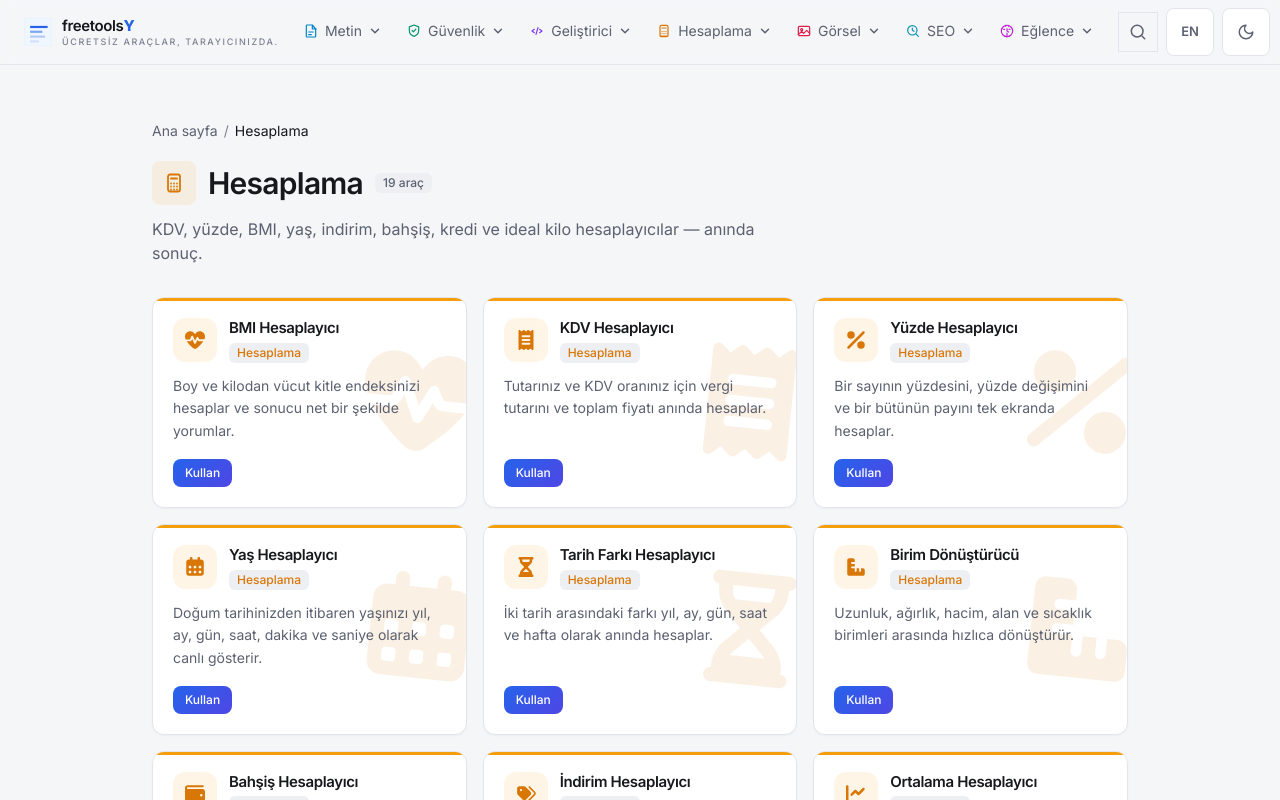
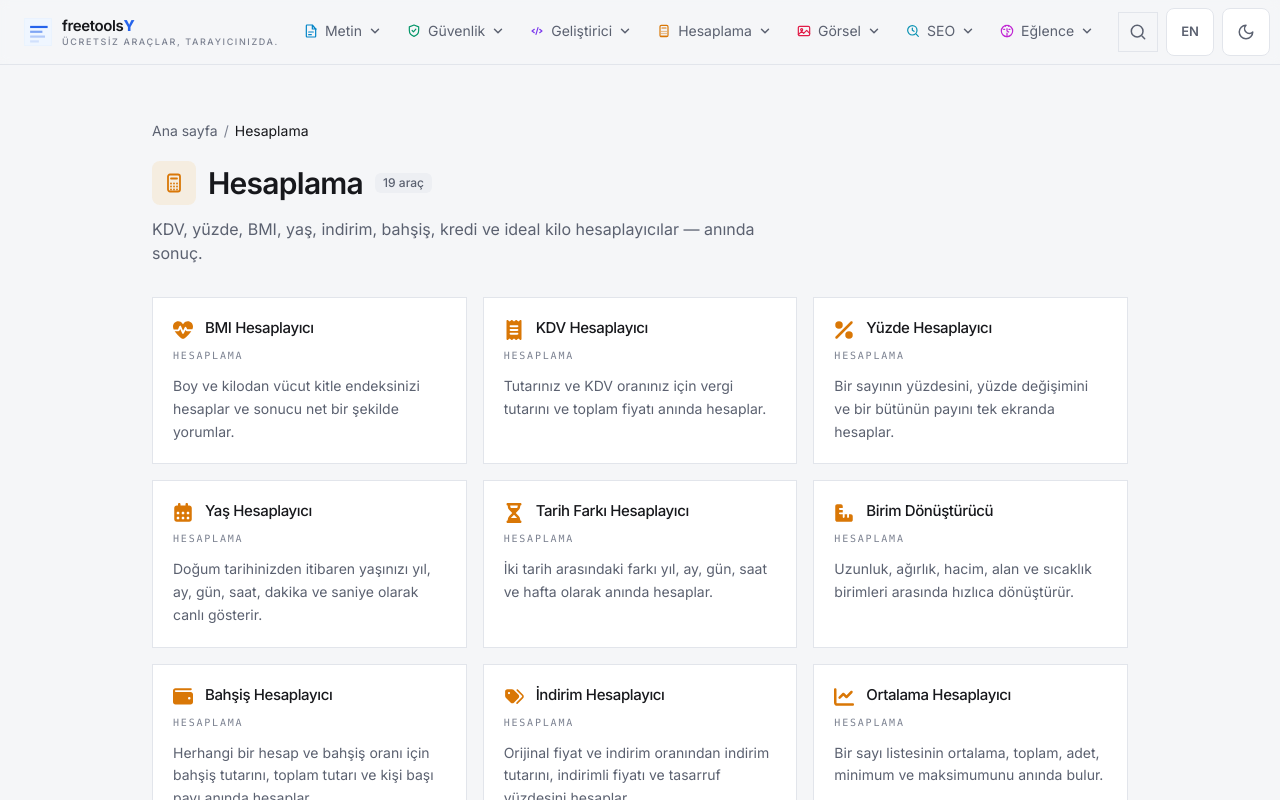
Before and after one commit to 4min-prog/freetoolsy, a Next.js app: page /tr/kategoriler/calculation in a window 1280 px wide. Shown: the top 800 px of the page. Built offline with nearby package versions, Linux system fonts and the light colour scheme.

Commit message:
all tools: kartlari kare/sac-teli dile cevir (golge, ziplama, renkli ut, watermark, dolu buton kaldi); kategori sekmeleri monokrom + renkli ikon

```diff
--- a/components/ToolCard.tsx
+++ b/components/ToolCard.tsx
@@ -9,50 +9,42 @@ import type { Tool } from "@/data/tools";
 export default function ToolCard({ tool }: { tool: Tool }) {
   const t = useTranslations(`ToolMeta.${tool.slug}`);
   const tc = useTranslations("Categories");
-  const common = useTranslations("Common");
   const theme = categoryTheme(tool.category);
 
   return (
     <Link
       href={`/araclar/${tool.slug}`}
-      className={`group relative flex flex-col overflow-hidden rounded-xl border border-border bg-surface p-5 shadow-card transition-all duration-200 hover:-translate-y-1 hover:shadow-card-hover ${theme.hoverBorder} fade-in-up`}
+      className={`group flex flex-col border border-border bg-surface p-4 transition-colors hover:bg-surface-2 active:bg-surface-2 sm:p-5 ${theme.hoverBorder}`}
     >
-      <span
-        aria-hidden="true"
-        className={`pointer-events-none absolute inset-x-0 top-0 h-[3px] rounded-t-xl ${theme.strip}`}
+      <div className="flex items-start gap-3">
+        <ToolIcon
+          id={tool.slug}
+          className={`mt-0.5 h-5 w-5 shrink-0 ${theme.iconText}`}
         />
-      <span
-        aria-hidden="true"
-        className="pointer-events-none absolute inset-y-0 right-0 flex w-[30%] items-center justify-center opacity-10 transition-opacity duration-200 group-hover:opacity-20"
-      >
-        <ToolIcon id={tool.slug} className={`h-28 w-28 rotate-6 ${theme.iconText}`} />
-      </span>
-      <div className="relative z-10 flex flex-1 flex-col">
-        <div className="flex items-start gap-3">
-          <span
-            aria-hidden="true"
-            className={`grid h-11 w-11 shrink-0 place-items-center rounded-xl ${theme.iconBg}`}
-          >
-            <ToolIcon id={tool.slug} className={`h-5 w-5 ${theme.iconText}`} />
-          </span>
-          <div className="min-w-0 flex-1">
-            <h3 className="truncate text-[15px] font-semibold leading-snug tracking-tight text-text">
+        <h3 className="min-w-0 flex-1 text-[15px] font-medium leading-snug tracking-tight text-foreground">
           {t("name")}
         </h3>
-            <span
-              className={`mt-1 inline-block rounded-md bg-surface-2 px-2 py-0.5 text-xs font-medium ${theme.iconText}`}
+        <svg
+          viewBox="0 0 24 24"
+          fill="none"
+          stroke="currentColor"
+          strokeWidth="2.5"
+          strokeLinecap="round"
+          strokeLinejoin="round"
+          aria-hidden="true"
+          className="mt-0.5 h-4 w-4 shrink-0 text-faint opacity-0 transition-all group-hover:translate-x-0.5 group-hover:text-accent group-hover:opacity-100"
         >
+          <path d="M5 12h14M13 6l6 6-6 6" />
+        </svg>
+      </div>
+
+      <span className="mt-2 font-mono text-[10px] uppercase tracking-[0.18em] text-faint">
         {tc(tool.category)}
       </span>
-          </div>
-        </div>
+
       <p className="mt-3 flex-1 text-sm leading-relaxed text-muted">
         {t("desc")}
       </p>
-        <span className="btn-accent mt-4 inline-flex w-fit items-center rounded-lg px-3 py-1.5 text-xs font-medium text-on-accent transition-transform duration-200 group-hover:translate-x-0.5">
-          {common("use")}
-        </span>
-      </div>
     </Link>
   );
 }
--- a/components/ToolExplorer.tsx
+++ b/components/ToolExplorer.tsx
@@ -75,18 +75,12 @@ export default function ToolExplorer() {
     });
   }
 
-  const tabClass = (active: boolean, catId?: string) => {
-    const theme = catId ? categoryTheme(catId) : null;
+  const tabClass = (active: boolean) => {
     const base =
       "inline-flex min-h-11 items-center gap-1.5 border px-3 text-sm transition-colors";
-    if (active && theme) {
-      return `${base} font-medium ${theme.active}`;
-    }
-    return `${base} ${
-      active
-        ? "btn-accent font-medium text-on-accent"
-        : "border-border bg-surface text-muted hover:border-foreground hover:text-text"
-    }`;
+    return active
+      ? `${base} border-foreground font-medium text-foreground`
+      : `${base} border-border bg-surface text-muted hover:border-foreground hover:text-foreground`;
   };
 
   return (
@@ -111,7 +105,7 @@ export default function ToolExplorer() {
             key={category.id}
             type="button"
             onClick={() => selectCategory(category.id)}
-            className={tabClass(cat === category.id, category.id)}
+            className={tabClass(cat === category.id)}
           >
             <CategoryIcon
               id={category.id}
```
Lines whose indentation alone changed are shown as unchanged.
